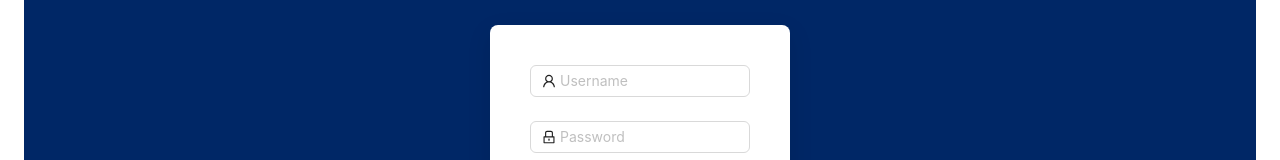
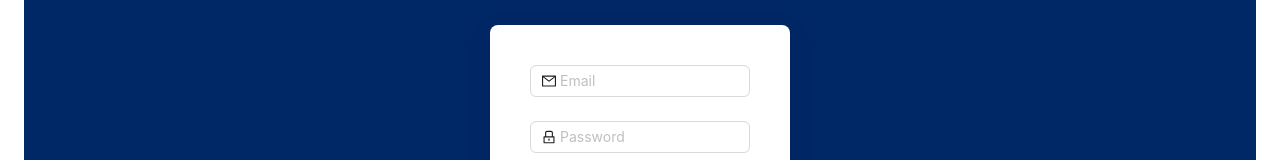
Before and after one commit to Sarrabah/RNCP_Project, a React (Create React App) app in the folder frontend/: page /login in a window 1280 px wide. Shown: the part 257-417 px from the top of the page. Built offline with nearby package versions, Linux system fonts and the light colour scheme.

Commit message:
feat: Use email instead of username to connect

```diff
--- a/frontend/src/pages/LoginPage.tsx
+++ b/frontend/src/pages/LoginPage.tsx
@@ -1,5 +1,5 @@
 import { Button, Form, Input, notification } from "antd";
-import { UserOutlined, LockOutlined } from "@ant-design/icons";
+import { LockOutlined, MailOutlined } from "@ant-design/icons";
 import React from "react";
 import { Link, NavigateFunction, useNavigate } from "react-router-dom";
 import "../styles/Login.css";
@@ -24,15 +24,13 @@ const Login = () => {
         onFinish={onFinish}
       >
         <Form.Item
-          name="username"
-          rules={[
-            { required: true, message: "Please put your user name here!" },
-          ]}
+          name="email"
+          rules={[{ required: true, message: "Please put your email here!" }]}
         >
           <Input
-            prefix={<UserOutlined />}
+            prefix={<MailOutlined />}
             className="site-form-item-icon"
-            placeholder="Username"
+            placeholder="Email"
           />
         </Form.Item>
         <Form.Item
```
